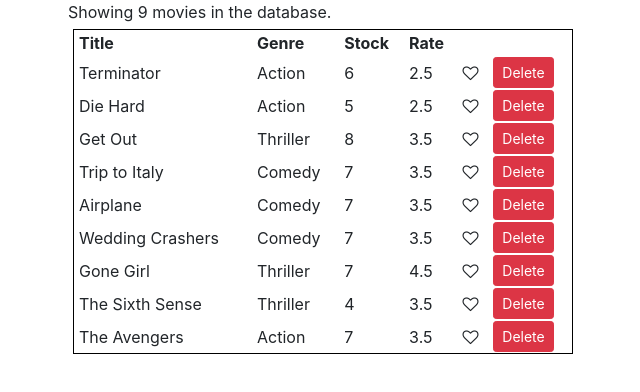
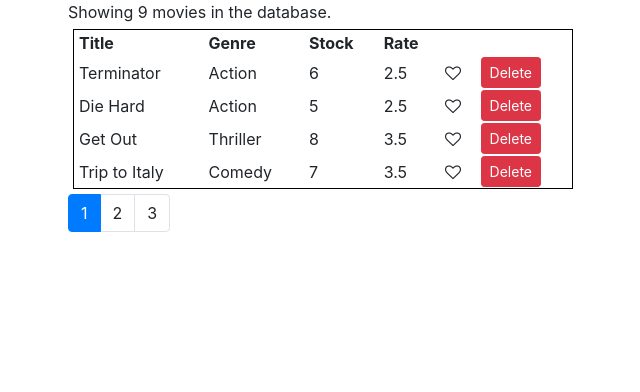
Before and after one commit to Sheyin/vidly, a React (Create React App) app: page / in a window 1280 px wide. Shown: the top 392 px of the page, without its empty margins (17-657 px from the left). Built offline with nearby package versions, Linux system fonts and the light colour scheme.

Commit message:
Added pagination to the movie list

```diff
--- a/package.json
+++ b/package.json
@@ -5,6 +5,7 @@
   "dependencies": {
     "bootstrap": "^4.1.1",
     "font-awesome": "^4.7.0",
+    "lodash": "^4.17.10",
     "react": "^16.12.0",
     "react-dom": "^16.12.0",
     "react-scripts": "3.2.0"
--- /dev/null
+++ b/src/common/pagination.jsx
@@ -0,0 +1,29 @@
+import React from "react";
+import _ from "lodash";
+
+const Pagination = props => {
+  const { itemCount, pageSize, onPageChange, currentPage } = props;
+  const pagesCount = Math.ceil(itemCount / pageSize);
+  if (pagesCount === 1) return null;
+  // This function returns an array [1, 2, ... n]
+  const pages = _.range(1, pagesCount + 1);
+
+  return (
+    <nav>
+      <ul className="pagination">
+        {pages.map(page => (
+          <li
+            key={page}
+            className={page === currentPage ? "page-item active" : "page-item"}
+          >
+            <a className="page-link" onClick={() => onPageChange(page)}>
+              {page}
+            </a>
+          </li>
+        ))}
+      </ul>
+    </nav>
+  );
+};
+
+export default Pagination;
--- a/src/components/movieTable.jsx
+++ b/src/components/movieTable.jsx
@@ -1,11 +1,15 @@
 import React, { Component } from "react";
 import { getMovies } from "../services/fakeMovieService";
 import FavoriteItem from "./favoriteItem";
+import Pagination from "../common/pagination";
+import { paginate } from "../utils/paginate";
 
 class MovieTable extends Component {
   state = {
     movies: getMovies(),
-    movieCount: getMovies().length
+    movieCount: getMovies().length,
+    pageSize: 4,
+    currentPage: 1
   };
 
   constructor() {
@@ -29,11 +33,23 @@
     this.setState({ movies: getMovies(), movieCount: getMovies().length });
   };
 
+  handlePageChange = page => {
+    this.setState({ currentPage: page });
+  };
+
   render() {
+    const { pageSize, currentPage, movies: allMovies } = this.state;
+    const movies = paginate(allMovies, currentPage, pageSize);
     return (
       <div>
         <span>{this.movieCountSummary()}</span>
-        {this.movieTable()}
+        {this.movieTable(movies)}
+        <Pagination
+          itemCount={this.state.movieCount}
+          pageSize={pageSize}
+          currentPage={currentPage}
+          onPageChange={this.handlePageChange}
+        />
       </div>
     );
   }
@@ -56,7 +72,7 @@
     }
   }
 
-  movieTable() {
+  movieTable(movies) {
     if (this.state.movieCount === 0) {
       return;
     } else {
@@ -69,9 +85,10 @@
               <th>Stock</th>
               <th>Rate</th>
               <th></th>
+              <th></th>
             </tr>
           </thead>
-          <tbody>{this.state.movies.map(movie => this.movieRow(movie))}</tbody>
+          <tbody>{movies.map(movie => this.movieRow(movie))}</tbody>
         </table>
       );
     }
--- /dev/null
+++ b/src/utils/paginate.js
@@ -0,0 +1,14 @@
+import _ from "lodash";
+
+export function paginate(items, pageNumber, pageSize) {
+  // first calculate the starting index for the items on this page
+  const startIndex = (pageNumber - 1) * pageSize;
+
+  // convert items array to a lodash object (to use in folling methods)
+  return _(items)
+    .slice(startIndex)
+    .take(pageSize)
+    .value();
+
+  // this will effectively paginate data on client + return a vanilla array
+}
```
Also changed, not shown: 1 other file (tests, documents, lock files or other folders).
